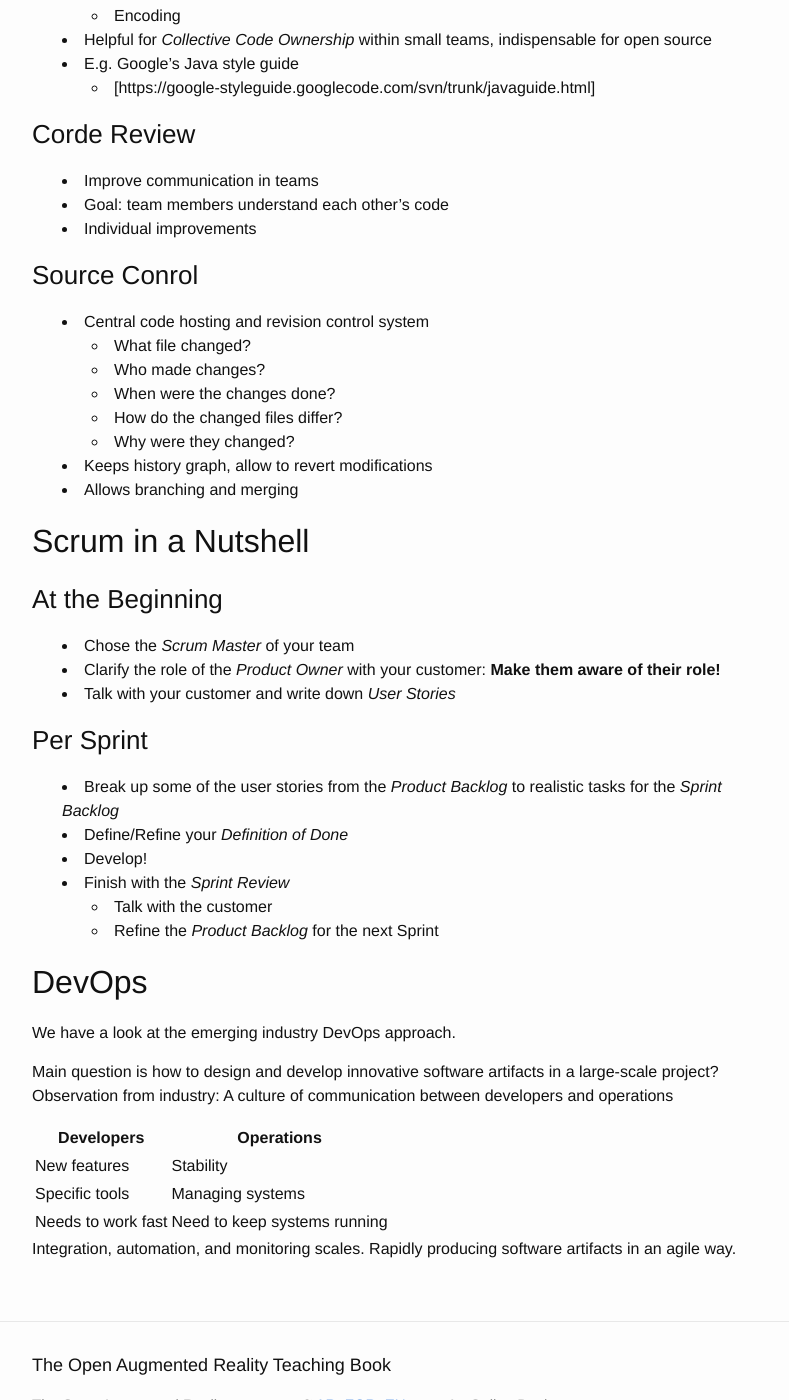
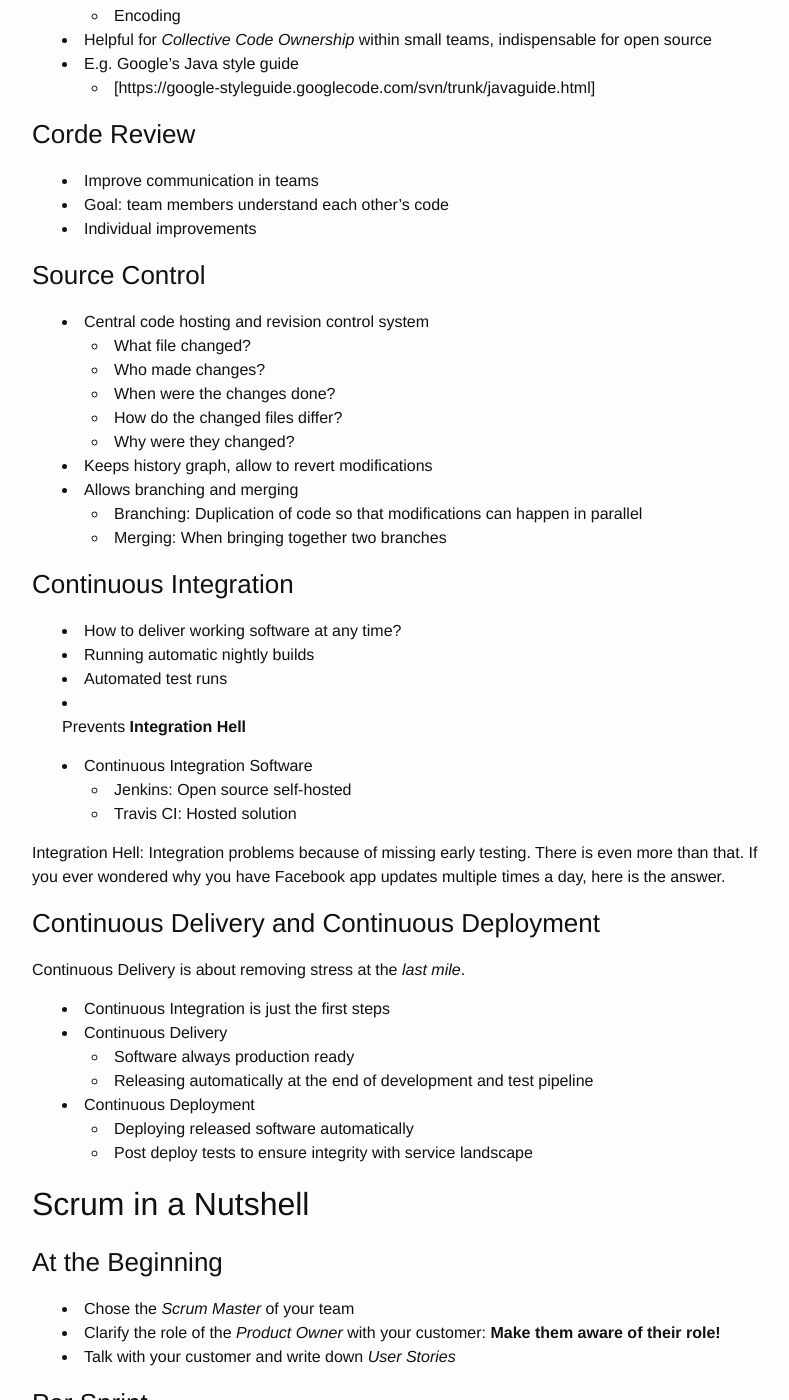
Before and after one commit to klamma/ar-for-eu-book, a Jekyll site: the page built from _pages/chapters/apm.md, in a window 1280 px wide and 1400 px high, scrolled down 3252 px. Shown: the whole window, without its empty margins (238-1027 px from the left). Built offline with Jekyll 4.4.1, drawn with Linux system fonts in a browser that asks for light colours; nearby versions of some CDN libraries; some of the changed text lies outside the part shown.

Commit message:
Update apm.md

```diff
--- a/_pages/chapters/apm.md
+++ b/_pages/chapters/apm.md
@@ -147,7 +147,7 @@ A typical user story structure: "As a ROLE, I want GOAL/DESIRE, so that BENEFIT"
 - Goal: team members understand each other's code
 - Individual improvements
 
-### Source Conrol
+### Source Control
 
 - Central code hosting and revision control system
   - What file changed?
@@ -157,6 +157,34 @@ A typical user story structure: "As a ROLE, I want GOAL/DESIRE, so that BENEFIT"
   - Why were they changed?
 - Keeps history graph, allow to revert modifications
 - Allows branching and merging
+  - Branching: Duplication of code so that modifications can happen in parallel
+  - Merging: When bringing together two branches
+
+### Continuous Integration
+
+- How to deliver working software at any time?
+- Running automatic nightly builds
+- Automated test runs
+- Prevents **Integration Hell**
+
+- Continuous Integration Software
+  - Jenkins: Open source self-hosted
+  - Travis CI: Hosted solution
+
+Integration Hell: Integration problems because of missing early testing.
+There is even more than that. If you ever wondered why you have Facebook app updates multiple times a day, here is the answer.
+
+### Continuous Delivery and Continuous Deployment
+
+Continuous Delivery is about removing stress at the *last mile*.
+
+- Continuous Integration is just the first steps
+- Continuous Delivery
+  - Software always production ready
+  - Releasing automatically at the end of development and test pipeline
+- Continuous Deployment
+  - Deploying released software automatically
+  - Post deploy tests to ensure integrity with service landscape
 
 ## Scrum in a Nutshell
 
@@ -180,7 +208,7 @@ A typical user story structure: "As a ROLE, I want GOAL/DESIRE, so that BENEFIT"
 
 We have a look at the emerging industry DevOps approach.
 
-Main question is how to design and develop innovative software artifacts in a large-scale project?
+Main question is how to design and develop innovative software artefacts in a large-scale project?
 Observation from industry: A culture of communication between developers and operations
 
 | Developers         | Operations                   |
@@ -192,3 +220,20 @@ Observation from industry: A culture of communication between developers and ope
 
 Integration, automation, and monitoring scales.
 Rapidly producing software artifacts in an agile way.
+
+### DevOpsUse
+
+- Scalable and sustainable methodology for integration
+  - Software development
+  - Operations
+  - End-user participation
+- Strong commitment to participatory design and evaluation activities carried out in communities of practice
+
+# Wrap-Up
+
+- You heard about the Agile Manifesto
+- You know that Scrum follows agile principles
+- You know what Taskboards are
+- You will look into a Code Style Guidelines
+- You already knew about source control systems
+- And finally you probably know what Continuous Integration is good for
```
Also changed, not shown: other parts of _pages/chapters/apm.md (+1 -1 lines).
